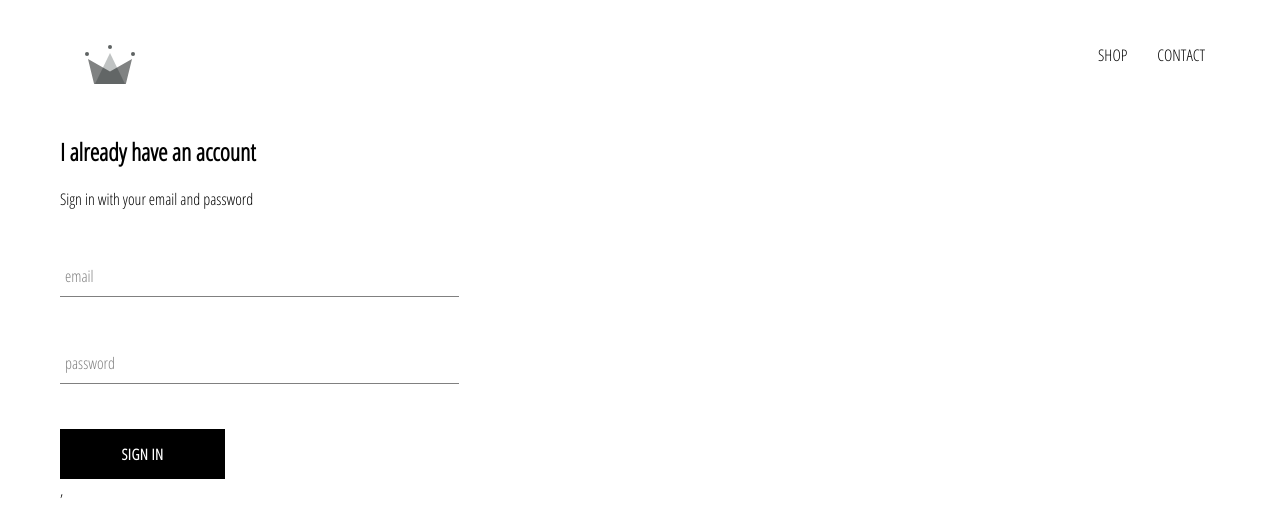
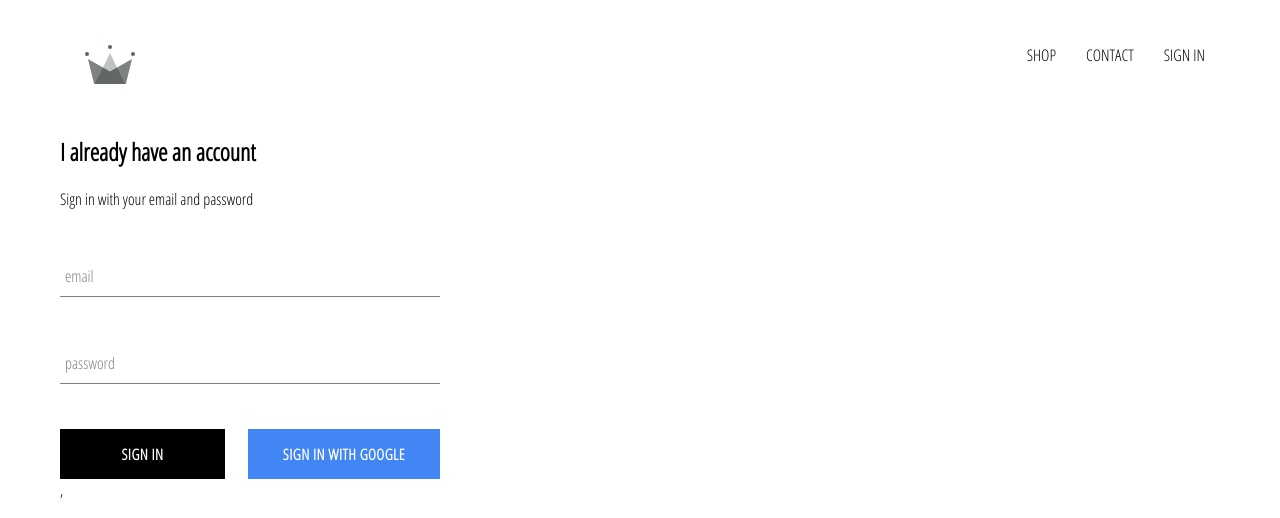
Before and after one commit to Vanovski/training-react-commerce, a React (Create React App) app: page /signin in a window 1280 px wide. Shown: the top 518 px of the page. Built offline with nearby package versions, Linux system fonts and the light colour scheme; no server answers.

Commit message:
added firebase with Auth

```diff
--- a/package.json
+++ b/package.json
@@ -6,6 +6,7 @@
     "@testing-library/jest-dom": "^4.2.4",
     "@testing-library/react": "^9.3.2",
     "@testing-library/user-event": "^7.1.2",
+    "firebase": "^7.21.0",
     "node-sass": "^4.14.1",
     "react": "^16.13.1",
     "react-dom": "^16.13.1",
--- a/src/App.css
+++ b/src/App.css
@@ -7,3 +7,7 @@ a {
   text-decoration: none;
   color: black;
 }
+
+* {
+  box-sizing: border-box;
+}
--- a/src/App.js
+++ b/src/App.js
@@ -6,12 +6,36 @@ import HomePage from './pages/homepage/homepage.component';
 import ShopPage from './pages/shop/shop.component';
 import SignInAndSignUpPage from './pages/sign-in-and-sign-up/sign-in-and-sign-up.component';
 import Header from './components/header/header.component';
+import { auth } from './firebase/firebase.utils';
 
 
-function App() {
+class App extends React.Component {
+  constructor (){
+    super();
+
+    this.state = {
+      currentUser: null
+    }
+  };
+
+  unsubscribeFromAuth = null;
+
+  componentDidMount() {
+    this.unsubscribeFromAuth = auth.onAuthStateChanged(user => {
+      this.setState({ currentUser: user });
+
+      console.log(user);
+    });
+  };
+
+  componentWillUnmount(){
+    this.unsubscribeFromAuth();
+  };
+
+  render () {
     return (
       <div>
-      <Header />
+        <Header currentUser={this.state.currentUser}/>
         <Switch>
           <Route exact path='/' component={HomePage} />
           <Route path='/shop' component={ShopPage} />
@@ -21,4 +45,6 @@ function App() {
     );
   }
 
+}
+
 export default App;
--- a/src/components/custom-button/custom-button.component.jsx
+++ b/src/components/custom-button/custom-button.component.jsx
@@ -2,8 +2,10 @@ import React from 'react';
 
 import './custom-button.styles.scss';
 
-const CustomButton = ({ children, ...otherProps }) => (
-    <button className='custom-button' {...otherProps}>
+const CustomButton = ({ children, isGoogleSignIn, ...otherProps }) => (
+    <button
+    className={`${isGoogleSignIn ? 'google-sign-in':''} custom-button`}
+    {...otherProps}>
         {children}
     </button>
 );
--- a/src/components/custom-button/custom-button.styles.scss
+++ b/src/components/custom-button/custom-button.styles.scss
@@ -19,4 +19,14 @@
       color: black;
       border: 1px solid black;
     }
+
+    &.google-sign-in {
+      background-color: #4285f4;
+      color: white;
+
+      &:hover {
+        background-color: #357ae8;
+        border: none;
+      }
+    }
   }
--- a/src/components/header/header.component.jsx
+++ b/src/components/header/header.component.jsx
@@ -1,10 +1,11 @@
 import React from 'react';
 import { Link } from 'react-router-dom';
 import { ReactComponent as Logo } from '../../assets/crown.svg';
+import { auth } from '../../firebase/firebase.utils';
 
 import './header.styles.scss';
 
-const Header = () => (
+const Header = ({ currentUser }) => (
     <div className='header'>
         <Link className='logo-container' to='/'>
             <Logo className='logo'/>
@@ -12,6 +13,12 @@ const Header = () => (
         <div className='options'>
             <Link className='option' to='/shop'>SHOP</Link>
             <Link className='option' to='/contact'>CONTACT</Link>
+            {
+                currentUser ?
+                <div className='option' onClick={() => auth.signOut()}>SIGN OUT</div>
+                :
+                <Link className='option' to='/signin'>SIGN IN</Link>
+            }
 
         </div>
 
--- a/src/components/header/header.styles.scss
+++ b/src/components/header/header.styles.scss
@@ -20,6 +20,7 @@
 
       .option {
         padding: 10px 15px;
+        cursor: pointer;
       }
     }
   }
--- a/src/components/sign-in/sign-in.component.jsx
+++ b/src/components/sign-in/sign-in.component.jsx
@@ -2,6 +2,7 @@ import React from 'react';
 
 import FormInput from '../form-input/form-input.component';
 import CustomButton from '../custom-button/custom-button.component';
+import { signInWithGoogle } from '../../firebase/firebase.utils';
 
 import './sign-in.styles.scss';
 
@@ -54,8 +55,11 @@ handleChange = event =>{
                         required
                     />
 
+                    <div className='buttons'>
+                        <CustomButton type='submit'> Sign in </CustomButton>
+                        <CustomButton onClick={signInWithGoogle} isGoogleSignIn> {' '} Sign in with Google {' '}</CustomButton>
+                    </div>
 
-                    <CustomButton type='submit'> Sign in </CustomButton>
                 </form>
 
             </div>
--- a/src/components/sign-in/sign-in.styles.scss
+++ b/src/components/sign-in/sign-in.styles.scss
@@ -1,9 +1,14 @@
 .sign-in {
-    width: 30vw ;
+    width: 380px;
     display: flex;
     flex-direction: column;
 
     .title {
         margin: 10px 0;
     }
+
+    .buttons {
+        display: flex;
+        justify-content: space-between;
+    }
 }
--- /dev/null
+++ b/src/firebase/firebase.utils.js
@@ -0,0 +1,23 @@
+import firebase from 'firebase/app';
+import 'firebase/firestore';
+import 'firebase/auth';
+
+const config ={
+    apiKey: "AIzaSyC6bfofrWDChjBcRV_-2HUEJ8mV43mxCqw",
+    authDomain: "training-react-e8fd5.firebaseapp.com",
+    databaseURL: "https://training-react-e8fd5.firebaseio.com",
+    projectId: "training-react-e8fd5",
+    storageBucket: "training-react-e8fd5.appspot.com",
+    messagingSenderId: "350252052394",
+    appId: "1:350252052394:web:d50973e0d9800fe1da45d3"
+};
+
+firebase.initializeApp(config);
+export const auth = firebase.auth();
+export const firestore = firebase.firestore();
+
+const provider = new firebase.auth.GoogleAuthProvider();
+provider.setCustomParameters({ prompt: 'select_account'});
+export const signInWithGoogle = () => auth.signInWithPopup(provider);
+
+export default firebase;
```
Also changed, not shown: 1 other file (tests, documents, lock files or other folders). Lines whose indentation alone changed are shown as unchanged.
